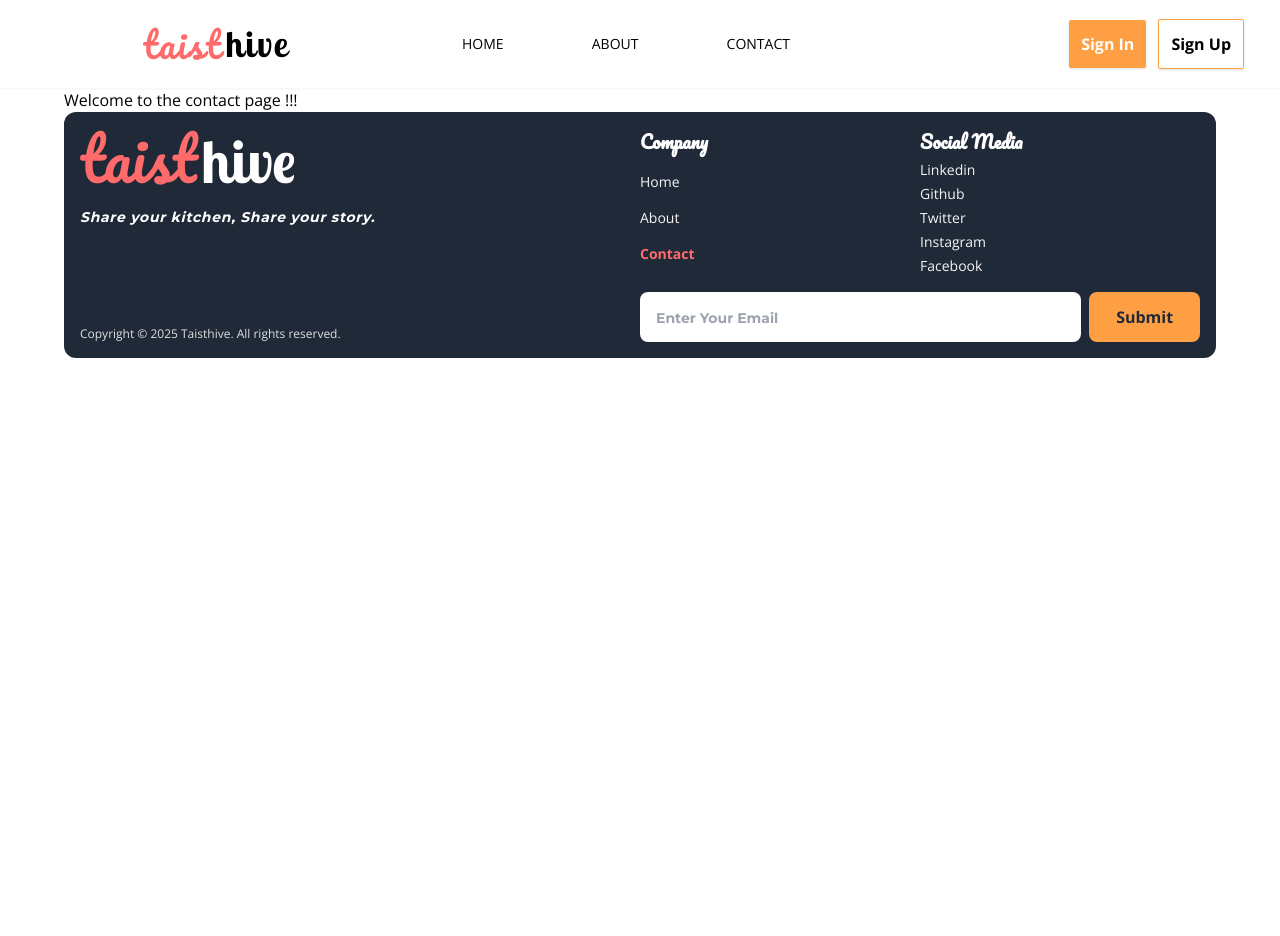
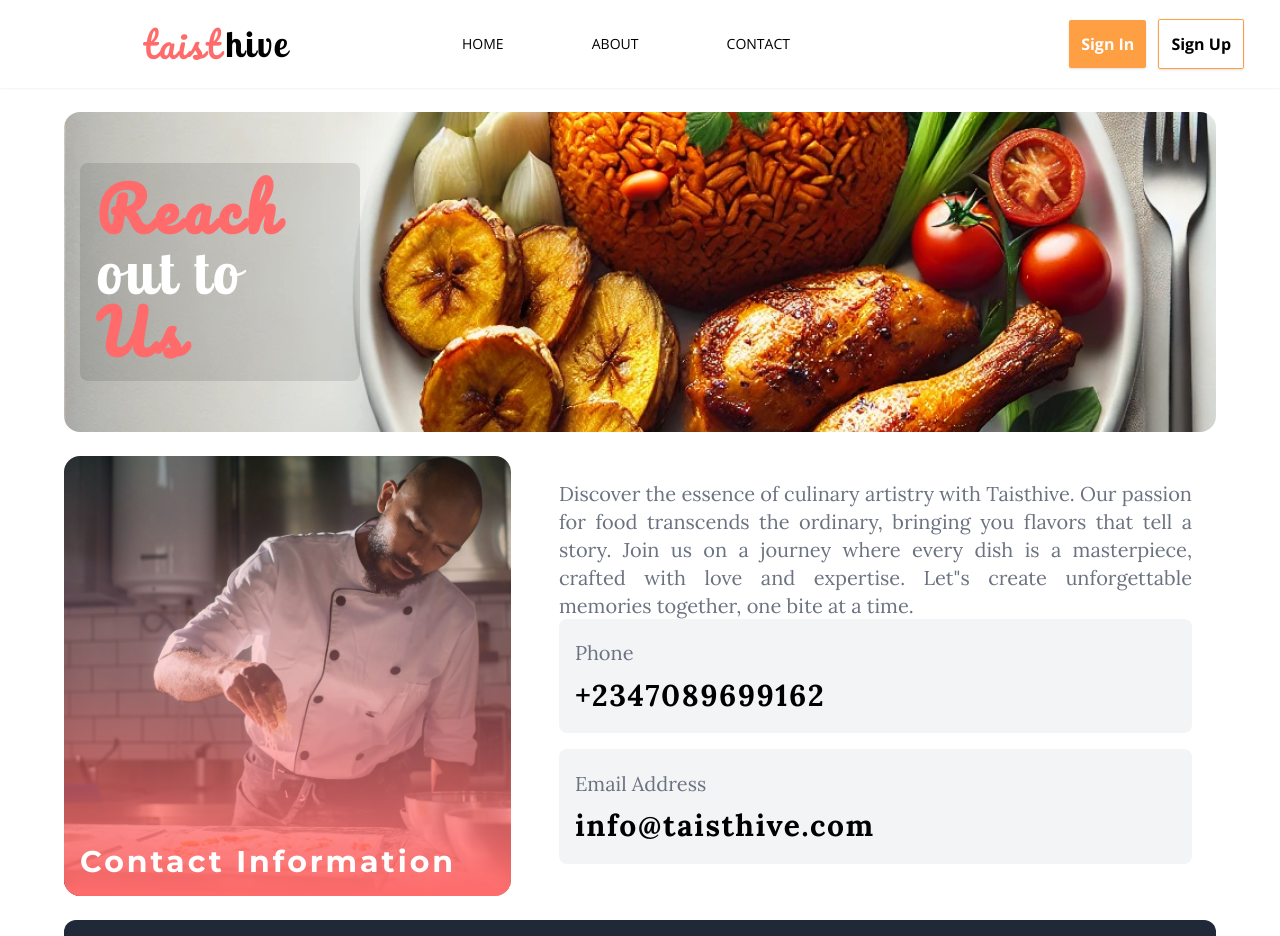
Before and after one commit to PC-Ngumoha/taisthive, a Next.js app in the folder taisthive/: page /contact in a window 1280 px wide. Shown: the top 936 px of the page. Before the commit the page ends 800 px from the top, so only its background shows below. Built offline with nearby package versions, Linux system fonts and the light colour scheme; a web font is replaced by a local one.

Commit message:
Contact us: work in progress.

```diff
--- a/taisthive/src/app/about/page.tsx
+++ b/taisthive/src/app/about/page.tsx
@@ -1,6 +1,13 @@
+export async function generateMetadata() {
+  return {
+    title: 'Taisthive | About',
+  };
+}
 
 export default function AboutPage() {
-  return <article>
-    <h1>Welcome to the about page !!! </h1>
-  </article>
+  return (
+    <article>
+      <h1>Welcome to the about page !!! </h1>
+    </article>
+  );
 }
--- a/taisthive/src/app/components/Navbar/Navbar.tsx
+++ b/taisthive/src/app/components/Navbar/Navbar.tsx
@@ -128,7 +128,7 @@ function SideBar({
       exit={{ right: '-100%' }}
       transition={{ duration: 0.5 }}
       className="fixed top-0 right-0 h-screen w-full bg-black bg-opacity-15 shadow-lg
-      md:hidden ease-out duration-300"
+      md:hidden ease-out duration-300 z-50"
     >
       <motion.div
         initial={{ top: 0, right: '-100%' }}
--- a/taisthive/src/app/contact/page.tsx
+++ b/taisthive/src/app/contact/page.tsx
@@ -1,6 +1,77 @@
+import { nigerian_meal, black_chef } from '@/assets/images';
+import Image from 'next/image';
+
+export async function generateMetadata() {
+  return {
+    title: 'Taisthive | Contact',
+  };
+}
 
 export default function ContactPage() {
-  return <article>
-    <h1>Welcome to the contact page !!! </h1>
-  </article>
+  return (
+    <article>
+      <section className="w-full h-[40vh] relative my-6 rounded-2xl overflow-hidden p-4 flex">
+        <h1
+          className="font-lobster text-3xl md:text-6xl self-center w-[50%] md:w-[25%] leading-relaxed
+        tracking-wider text-white bg-black bg-opacity-60 md:bg-opacity-10 p-4 rounded-lg font-bold"
+        >
+          <span className="text-primary font-pacifico tracking-widest">
+            Reach
+          </span>{' '}
+          out to{' '}
+          <span className="text-primary font-pacifico tracking-widest">Us</span>{' '}
+        </h1>
+        <Image
+          src={nigerian_meal}
+          alt="An image depicting a basic nigerian meal"
+          className="w-full h-full object-cover absolute -z-10 bg-opacity-40 top-0 left-0"
+        />
+      </section>
+
+      <section className="flex h-fit md:h-[55vh] my-6 flex-col md:flex-row">
+        <div className="w-full md:w-1/2 mr-0 md:mr-2 h-full flex items-center rounded-2xl overflow-hidden relative">
+          <Image
+            src={black_chef}
+            alt="A black chef preparing a delicious cuisine"
+            className="w-full h-full object-cover"
+          />
+          <div
+            className="absolute h-full w-full top-0 left-0 bg-gradient-to-b from-transparent via-[#ff6b6b4d]
+          to-primary flex justify-start items-end text-left"
+          >
+            <span className="font-display text-white text-xl md:text-3xl tracking-widest capitalize p-4 font-bold">
+              contact information
+            </span>
+          </div>
+        </div>
+        <div className="w-full md:w-3/4 ml-0 md:ml-4 h-full flex flex-col p-6">
+          <p className="font-lora text-lg md:text-xl md:h-1/3 h-fit text-gray-500 text-justify my-3 md:my-0">
+            Discover the essence of culinary artistry with Taisthive. Our
+            passion for food transcends the ordinary, bringing you flavors that
+            tell a story. Join us on a journey where every dish is a
+            masterpiece, crafted with love and expertise. Let&quot;s create
+            unforgettable memories together, one bite at a time.
+          </p>
+          <div
+            className="font-lora text-lg md:text-xl md:h-1/3 h-fit flex flex-col bg-gray-100 p-4
+          rounded-lg justify-around my-3 md:my-2"
+          >
+            <span className="text-gray-500">Phone</span>
+            <span className="font-bold tracking-wider text-2xl md:text-3xl">
+              +2347089699162
+            </span>
+          </div>
+          <div
+            className="font-lora text-lg md:text-xl md:h-1/3 h-fit flex flex-col bg-gray-100 p-4
+          rounded-lg justify-around my-3 md:my-2"
+          >
+            <span className="text-gray-500">Email Address</span>
+            <span className="font-bold tracking-wider text-2xl md:text-3xl">
+              info@taisthive.com
+            </span>
+          </div>
+        </div>
+      </section>
+    </article>
+  );
 }
--- a/taisthive/src/app/layout.tsx
+++ b/taisthive/src/app/layout.tsx
@@ -67,7 +67,7 @@ export default function RootLayout({
     >
       <body className="antialiased font-sans">
         <Navbar />
-        <main className="md:w-[90%] mx-auto">
+        <main className="px-3 md:px-0 md:w-[90%] mx-auto">
           {children}
           <Footer />
         </main>
--- /dev/null
+++ b/taisthive/src/assets/images/index.ts
@@ -0,0 +1,7 @@
+import nigerian_meal from './nigerian_meal.webp';
+import black_chef from './black_chef.webp';
+
+export {
+  nigerian_meal,
+  black_chef
+};
--- a/taisthive/tailwind.config.ts
+++ b/taisthive/tailwind.config.ts
@@ -8,6 +8,10 @@ export default {
   ],
   theme: {
     extend: {
+      opacity: {
+        '20': '0.2',
+        '80': '0.8',
+      },
       colors: {
         background: "var(--background)",
         foreground: "var(--foreground)",
```
Also changed, not shown: taisthive/src/assets/images/black_chef.webp (added), taisthive/src/assets/images/nigerian_meal.webp (added).
